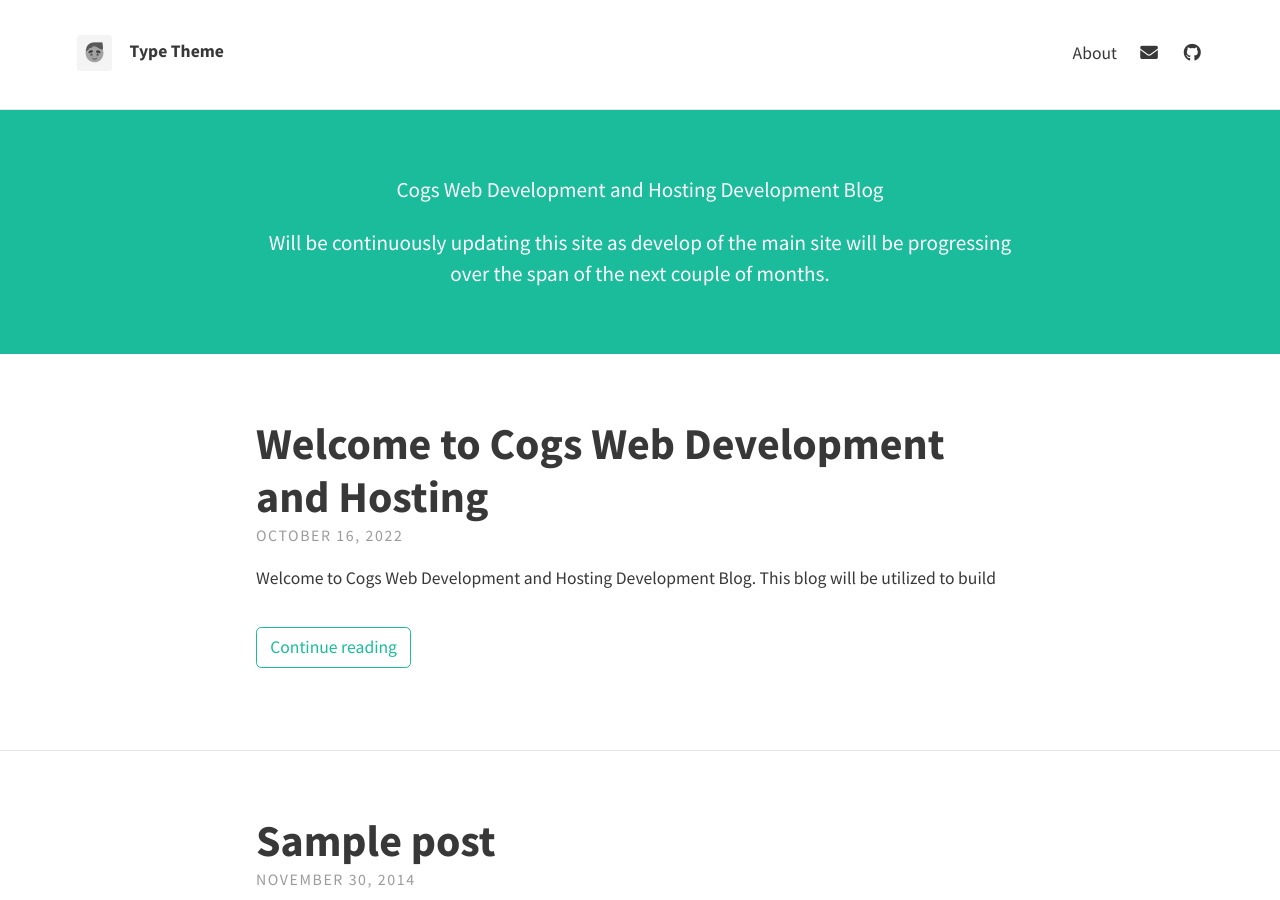
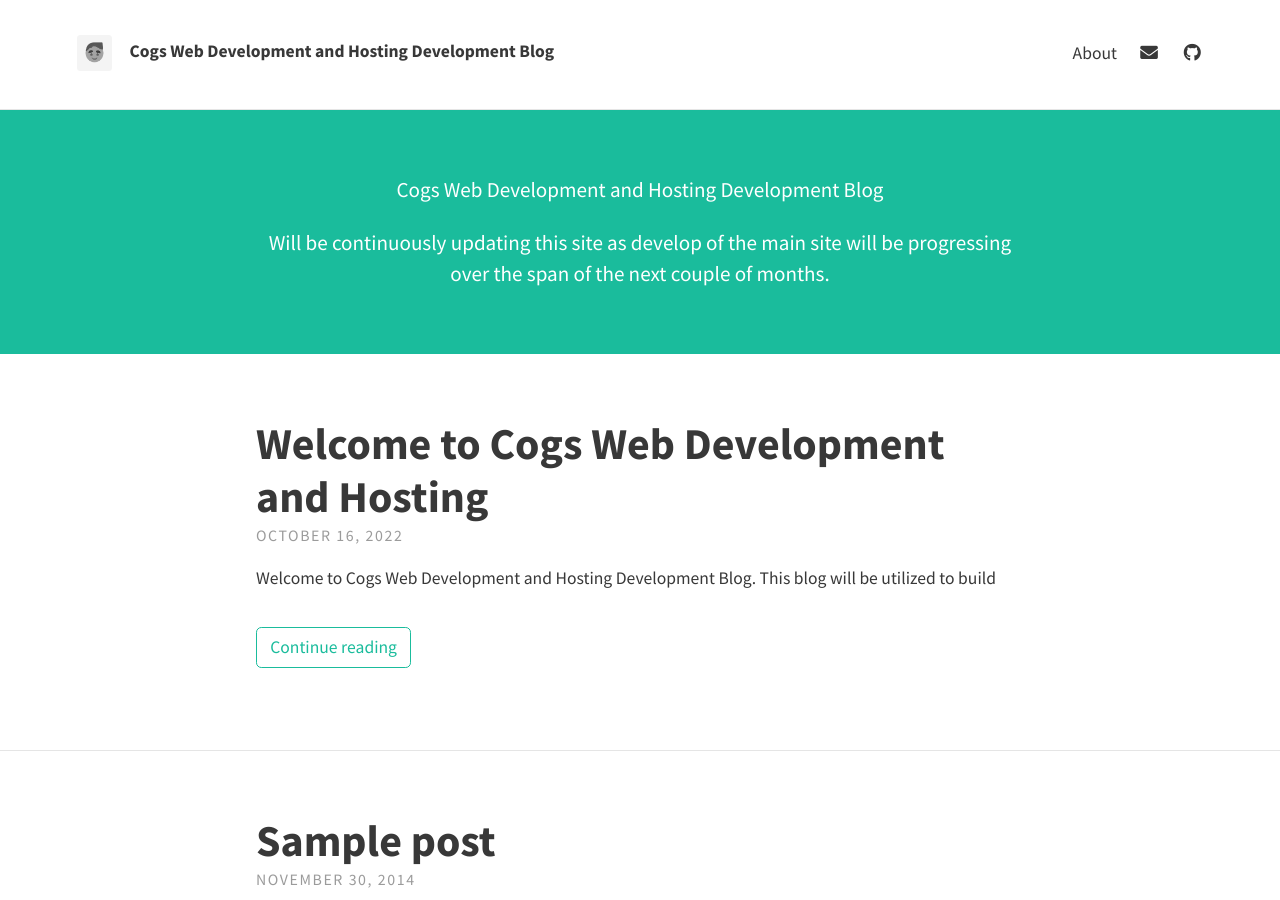
Before and after one commit to BigBoss424/cogswebdevblog, a Jekyll site: the page built from index.html, in a window 1280 px wide and 900 px high. Built offline with Jekyll 4.4.1, drawn with Linux system fonts in a browser that asks for light colours; nearby versions of some CDN libraries; the list of posts is cut into pages by our own code.

Commit message:
Added jekyll admin to the site.

```diff
--- a/_config.yml
+++ b/_config.yml
@@ -5,7 +5,7 @@ url: "https://bigboss424.github.io/cogswebdevblog/"
 # THEME-SPECIFIC CONFIGURATION
 theme_settings:
   # Meta
-  title: Type Theme
+  title: Cogs Web Development and Hosting Development Blog
   avatar: assets/img/avatar.png
   favicon: assets/favicon.ico
   gravatar: # Email MD5 hash
@@ -81,7 +81,7 @@ highlighter: rouge
 sass:
   sass_dir: _sass
   style: :compressed
-plugins: [jekyll-paginate]
+plugins: [jekyll-paginate, jekyll-admin]
 exclude:
   - Gemfile
   - Gemfile.lock
--- a/_includes/head.html
+++ b/_includes/head.html
@@ -6,7 +6,7 @@
 	<meta name="viewport" content="width=device-width, initial-scale=1">
 
 	<!-- CSS -->
-	<link rel="stylesheet" href="{{ "../assets/css/main.css" | relative_url }}">
+	<link rel="stylesheet" href="{{ "assets/css/main.css" | relative_url }}">
 
 	<!--Favicon-->
 	<link rel="shortcut icon" href="{{ site.baseurl }}/{{ site.theme_settings.favicon }}" type="image/x-icon">
```
